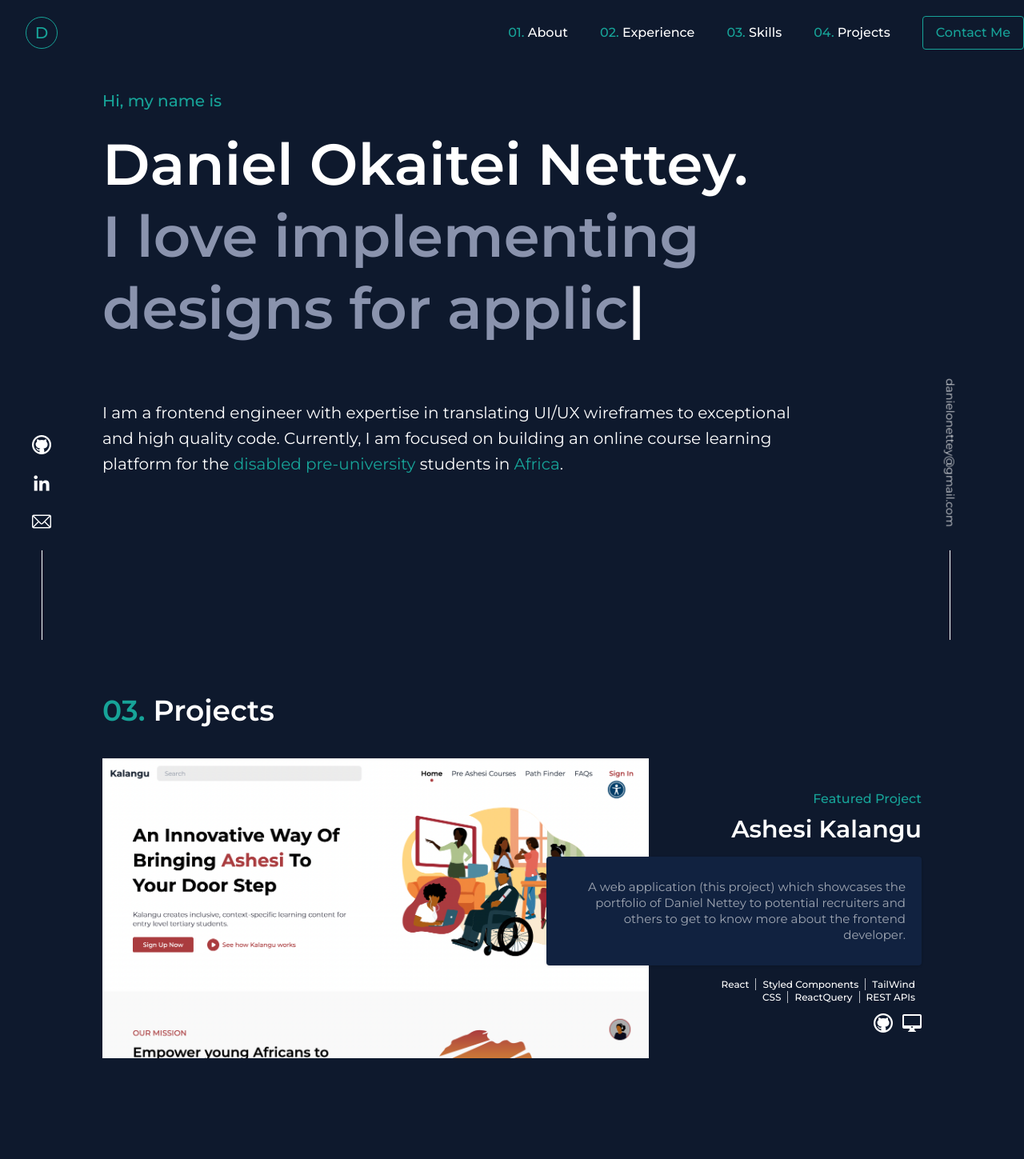
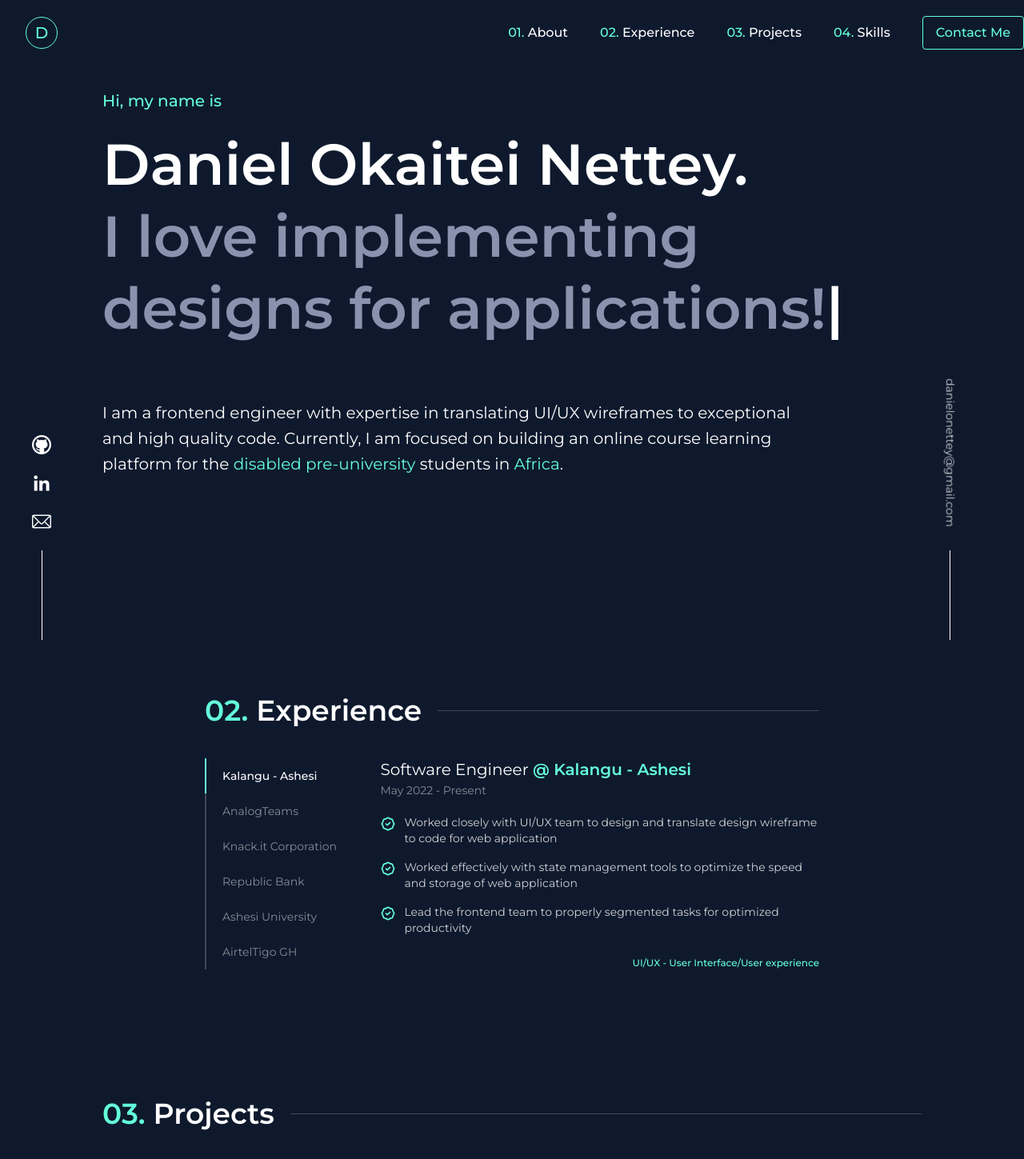
Before and after one commit to danielonettey/Porfolio, a React (Create React App) app: page / in a window 1280 px wide. Shown: the top 1449 px of the page at 80% size. Built offline with nearby package versions, Linux system fonts and the light colour scheme.

Commit message:
Experience Section Added

```diff
--- a/src/components/DynamicText.js
+++ b/src/components/DynamicText.js
@@ -3,47 +3,47 @@ import React, { useEffect, useState } from 'react'
 const DynamicText = () => {
     const welcomeText = "Daniel Okaitei Nettey. I love implementing designs for applications!"
 
-    const [welcome, setWelcome] = useState("")
+    const [welcome, setWelcome] = useState("Daniel Okaitei Nettey. I love implementing designs for applications!")
     const [wordIndex, setWordIndex] = useState(1)
     const [add, setAdd] = useState(true);
 
-    // Typing Effect
-    useEffect(() => {
-        const timer = setTimeout(() => {
-            if (wordIndex <= welcomeText.length) {
-                setWelcome(welcomeText.substring(0, wordIndex))
-            }
-        }, 100);
+    // // Typing Effect
+    // useEffect(() => {
+    //     const timer = setTimeout(() => {
+    //         if (wordIndex <= welcomeText.length) {
+    //             setWelcome(welcomeText.substring(0, wordIndex))
+    //         }
+    //     }, 100);
 
-        if (wordIndex === 22) {
-            setAdd(true)
-        }
+    //     if (wordIndex === 22) {
+    //         setAdd(true)
+    //     }
 
-        if (wordIndex === welcomeText.length) {
-            setTimeout(() => {
-                setAdd(false)
-            }, 5 * 100)
-        }
+    //     if (wordIndex === welcomeText.length) {
+    //         setTimeout(() => {
+    //             setAdd(false)
+    //         }, 5 * 100)
+    //     }
 
-        return () => {
-            clearInterval(timer);
-        }
-    }, [wordIndex, add])
+    //     return () => {
+    //         clearInterval(timer);
+    //     }
+    // }, [wordIndex, add])
 
 
-    // Add or remove text using typing effect
-    useEffect(() => {
-        if (wordIndex === welcomeText.length) {
-            setTimeout(() => {
-                setWordIndex(wordIndex - 1)
-            }, 2 * 1000)
-        }
-        setWordIndex(add ? wordIndex + 1 : wordIndex - 1)
+    // // Add or remove text using typing effect
+    // useEffect(() => {
+    //     if (wordIndex === welcomeText.length) {
+    //         setTimeout(() => {
+    //             setWordIndex(wordIndex - 1)
+    //         }, 2 * 1000)
+    //     }
+    //     setWordIndex(add ? wordIndex + 1 : wordIndex - 1)
 
-    }, [welcome])
+    // }, [welcome])
 
     return (
-        <p className='text-2xl sm:text-6xl md:text-7xl font-semibold sm:!leading-tight  h-24 sm:h-80'>
+        <p className='text-2xl sm:text-4xl md:text-5xl lg:text-7xl font-semibold sm:!leading-tight  h-24 sm:h-36 md:h-48 lg:h-80'>
             {welcome.substring(0, 22)}
             <br />
             <span className='text-[#8A93AD]'>
--- a/src/components/Navbar/Navbar.js
+++ b/src/components/Navbar/Navbar.js
@@ -17,11 +17,11 @@ const Navbar = () => {
             path: ''
         },
         {
-            name: 'Skills',
+            name: 'Projects',
             path: ''
         },
         {
-            name: 'Projects',
+            name: 'Skills',
             path: ''
         },
     ]
@@ -30,7 +30,7 @@ const Navbar = () => {
             <div className='w-10 h-10 rounded-full border  border-secondary flex items-center justify-center'>
                 <p className='text-secondary font-medium text-xl'>D</p>
             </div>
-            <div className='hidden md:flex items-center space-x-10'>
+            <div className='hidden lg:flex items-center space-x-10'>
                 {
                     navLinks.map((navLink, index) => (
                         <button key={index} className='font-medium hover:text-[#8A93AD] py-2' onClick={() => navigate(navLink.path)}>
@@ -44,7 +44,7 @@ const Navbar = () => {
                 </a>
             </div>
 
-            <div className='flex md:hidden mr-2'>
+            <div className='flex lg:hidden mr-2'>
                 <button>
                     <MenuAlt3Icon className='w-10 text-secondary' />
                 </button>
--- a/src/components/ProjectCard.js
+++ b/src/components/ProjectCard.js
@@ -1,5 +1,3 @@
-import { CodeIcon } from '@heroicons/react/outline'
-import { LinkIcon } from '@heroicons/react/solid'
 import React from 'react'
 import GithubIcon from '../assets/icons/GitHubIcon.png'
 import ComputerIcon from '../assets/icons/ComputerIcon.png'
@@ -8,11 +6,12 @@ import ComputerIcon from '../assets/icons/ComputerIcon.png'
 const ProjectCard = ({ image, name, description, demo, github, resources, right }) => {
     return (
         <div className='sm:flex items-center'>
-            {/* Image of Project */}
+            {/* Image */}
             <div className=' md:w-2/3'>
                 <img src={image} className='w-full z-0' />
             </div>
 
+            {/* Details  */}
             <div className={`md:w-1/3 text-center ${right ? 'sm:text-right' : 'sm:text-left order-first z-20'} `}>
                 <p className=' text-secondary font-medium pt-2 sm:py-2 text-xs sm:text-base'>Featured Project</p>
                 <p className='hover:text-secondary font-semibold text-xl sm:text-3xl'>{name}</p>
@@ -20,19 +19,20 @@ const ProjectCard = ({ image, name, description, demo, github, resources, right
                     <p className='text-white/60 text-sm sm:text-[15px]'>
                         {description}
                     </p>
-                    {/* <p className='text-white pt-2'>This is hosted on the netlify platform.</p> */}
                 </div>
+
+                {/* Resources  */}
                 <div className='px-2 flex justify-between text-white font-medium text-xs'>
-                    <p className='divide-x divide-white/70 divid space-x-2'>
+                    <p className='divide-x divide-white/70 space-x-2'>
                         {
                             resources.map((resource, index) => (
                                 <span key={index} className='pl-2 first:pl-0'>{resource}</span>
                             ))
                         }
                     </p>
+                </div>
 
-
-                </div>
+                {/* External Links  */}
                 <div className={`flex mt-3 justify-center ${right ? 'sm:justify-end ' : 'sm:justify-start '} space-x-3`}>
                     <a href={github} target="_blank" className="cursor-pointer">
                         <img src={GithubIcon} className=' w-6' />
--- /dev/null
+++ b/src/components/Sections/ContactSection.js
@@ -0,0 +1,23 @@
+import React from 'react'
+
+const ContactSection = () => {
+    return (
+        <div className='space-y-2 max-w-2xl mt-20 sm:mt-40 pb-20 sm:pb-40 mx-auto text-center'>
+            <p className='text-secondary font-medium text-xs sm:text-lg'>What's Next?</p>
+            <p className='text-2xl sm:text-5xl pb-3 font-semibold'>Get In Touch With Me</p>
+            <p className='text-[#8A93AD] text-sm sm:text-lg'>
+                I am currently looking forward to joining an impact driven organization
+                with a strong vision and clear direction. Kindly reach out to me and
+                I will do my best toget back to you as soon as possible.
+            </p>
+            {/* Contact Me button  */}
+            <div className='pt-5 sm:pt-10'>
+                <a href='mailto:dnettey3@gmail.com' className='font-medium border border-secondary text-secondary px-6 rounded py-3 text-xs sm:text-base'>
+                    Contact Me
+                </a>
+            </div>
+        </div>
+    )
+}
+
+export default ContactSection
--- /dev/null
+++ b/src/components/Sections/ExperienceSection.js
@@ -0,0 +1,70 @@
+import { BadgeCheckIcon } from '@heroicons/react/outline'
+import React, { useState } from 'react'
+import experiences from '../../data/experiences';
+import SubHeader from '../SubHeader'
+
+const ExperienceSection = () => {
+    const [currentTab, setCurrentTab] = useState(0);
+
+    return (
+        <div className='mb-20 sm:my-20 sm:pt-20 max-w-3xl mx-auto'>
+            <SubHeader title='Experience' index={2} />
+
+            <div className='sm:grid sm:grid-cols-7'>
+                <ExperienceTabs experiences={experiences} setCurrentTab={setCurrentTab} currentTab={currentTab} />
+                <ExperienceDetailCard title={experiences[currentTab].title} company={experiences[currentTab].company}
+                    duration={experiences[currentTab].duration} roles={experiences[currentTab].roles}
+                    extra={experiences[currentTab].extra} />
+            </div>
+        </div>
+    )
+}
+
+const ExperienceDetailCard = ({ title, company, duration, roles, extra }) => {
+    return (
+        <div className='sm:col-span-5 flex flex-col justify-between mt-5 sm:mt-0'>
+            <div>
+                <p className='pb-0.5 sm:text-xl'>
+                    {title} <span className='text-secondary font-semibold'>@ {company}</span>
+                </p>
+                <p className='text-white/50 text-xs sm:text-sm pb-3 sm:pb-5'>
+                    {duration}
+                </p>
+
+                <div className='space-y-3 sm:space-y-4'>
+                    {
+                        roles.map((role, index) => (
+                            <div className='flex space-x-2.5 items-start' key={index}>
+                                <BadgeCheckIcon className='w-4 sm:w-5 mt-0.5 text-secondary flex-none' />
+                                <p className='text-white/80 text-xs sm:text-sm'>
+                                    {role}
+                                </p>
+                            </div>
+                        ))
+                    }
+                </div>
+            </div>
+
+            <p className='text-xs font-medium text-right text-secondary pt-2'>{extra}</p>
+
+        </div>
+    )
+}
+
+const ExperienceTabs = ({ experiences, setCurrentTab, currentTab }) => {
+    return (
+        <div className='flex flex-col col-span-2'>
+            {
+                experiences.map((experience, index) => (
+                    <button className={`border-l-2 pl-3 sm:pl-5 text-left text-xs sm:text-sm py-1.5 sm:py-3
+                             ${index === currentTab ? 'border-secondary font-medium' : 'text-white/50 border-white/20'}`}
+                        key={index} onClick={() => setCurrentTab(index)}>
+                        {experience.company}
+                    </button>
+                ))
+            }
+        </div>
+    )
+}
+
+export default ExperienceSection
--- /dev/null
+++ b/src/components/Sections/ProjectSection.js
@@ -0,0 +1,23 @@
+import React from 'react'
+import projects from '../../data/projects'
+import ProjectCard from '../ProjectCard'
+import SubHeader from '../SubHeader'
+
+const ProjectSection = () => {
+    return (
+        <div className='sm:my-20 sm:pt-20'>
+            <SubHeader title='Projects' index={3} />
+
+            <div className='space-y-10 sm:space-y-32'>
+                {
+                    projects.map((project, index) => (
+                        <ProjectCard right={index % 2 === 0} image={project.image} name={project.name} github={project.github}
+                            demo={project.demo} description={project.description} resources={project.resources} />
+                    ))
+                }
+            </div>
+        </div>
+    )
+}
+
+export default ProjectSection
--- a/src/components/SocialsSection.js
+++ b/src/components/Sections/SocialsSection.js
@@ -1,7 +1,7 @@
 import React from 'react'
-import GithubIcon from '../assets/icons/GitHubIcon.png'
-import LinkedInIcon from '../assets/icons/LinkedinIcon.png'
-import EmailIcon from '../assets/icons/EmailIcon.png'
+import GithubIcon from '../../assets/icons/GitHubIcon.png'
+import LinkedInIcon from '../../assets/icons/LinkedinIcon.png'
+import EmailIcon from '../../assets/icons/EmailIcon.png'
 
 
 const SocialsSection = () => {
--- /dev/null
+++ b/src/components/SubHeader.js
@@ -0,0 +1,15 @@
+import React from 'react'
+
+const SubHeader = ({title, index}) => {
+    return (
+        <div className='flex items-center space-x-5 mb-3 sm:mb-10 '>
+            <p className='text-2xl sm:text-4xl font-semibold flex-none'>
+                <span className='text-secondary '>0{index}. </span>
+                {title}
+            </p>
+            <span className='h-px w-full bg-white/20'></span>
+        </div>
+    )
+}
+
+export default SubHeader
--- /dev/null
+++ b/src/data/experiences.js
@@ -0,0 +1,66 @@
+const experiences = [
+    {
+        title: 'Software Engineer',
+        company: 'Kalangu - Ashesi',
+        duration: 'May 2022 - Present',
+        roles: [
+            "Worked closely with UI/UX team to design and translate design wireframe to code for web application",
+            "Worked effectively with state management tools to optimize the speed and storage of web application",
+            "Lead the frontend team to properly segmented tasks for optimized productivity"
+        ],
+        extra:'UI/UX - User Interface/User experience'
+    },
+    {
+        title: 'Software Engineer',
+        company: 'AnalogTeams',
+        duration: 'February 2022 - May 2022',
+        roles: [
+            "Implemented exact replicas of design screens for android, iOS and web devices",
+            "Developed functionalities on both mobile and web applications to enable user communication",
+            "Worked closely with project manager to develop tickers and test applications"
+        ]
+    },
+    {
+        title: 'Software Engineer',
+        company: 'Knack.it Corporation',
+        duration: 'January 2020 - July 2021',
+        roles: [
+            "Translated UI/UX design wireframes to actual code for its web application",
+            "Developed the iOS and android mobile applications for user game management",
+            "Collaborated with the UI/UX designer to ensure technical feasibility of designs"
+        ]
+    },
+    {
+        title: 'Software Engineer Intern',
+        company: 'Republic Bank',
+        duration: 'June 2020 - August 2020',
+        roles: [
+            "Designed and developed an iOS and android mobile application for staff referrals",
+            "Designed and developed a web application for the management of staff referrals",
+            "Worked closely with the head of IT to collect data, implement and test application"
+        ]
+    },
+    {
+        title: 'Programming Tutor',
+        company: 'Ashesi University',
+        duration: 'January 2018 - December 2019',
+        roles: [
+            "Initiated fun-based teaching skills which motivated freshmen to learn python and MIT app inventor",
+            "Organized revision sessions for freshman python students which enabled 90% pass in the course",
+            "Worked closely with the lecturer to manage a class of over 200 students"
+        ]
+    },
+    {
+        title: 'Software Engineer Intern',
+        company: 'AirtelTigo GH',
+        duration: 'July 2018 - September 2018 ',
+        roles: [
+            "Built a java application to help engineers identify cell sites easily while on field",
+            "Used macros and *VBA to simplify processes in Ms Excel which improved the company’s efficiency",
+            "Analysed and reported on incidents at its cell sites across Ghana"
+        ],
+        extra: '*VBA - Visual Basic for Applications'
+    }
+]
+
+export default experiences
--- a/src/pages/HomePage.js
+++ b/src/pages/HomePage.js
@@ -2,10 +2,10 @@ import React, { useEffect, useState } from 'react'
 import DynamicText from '../components/DynamicText'
 import Navbar from '../components/Navbar/Navbar'
 import ProjectCard from '../components/ProjectCard'
-import SocialsSection from '../components/SocialsSection'
-import projects from '../data/projects'
-
-
+import ContactSection from '../components/Sections/ContactSection'
+import ExperienceSection from '../components/Sections/ExperienceSection'
+import ProjectSection from '../components/Sections/ProjectSection'
+import SocialsSection from '../components/Sections/SocialsSection'
 
 // https://brittanychiang.com/
 
@@ -17,9 +17,9 @@ const HomePage = () => {
                 <Navbar />
                 <div className='max-w-5xl mx-auto relative'>
                     <div className='space-y-5 pt-28 pb-16 sm:py-28'>
-                        <p className='text-sm md:text-xl text-secondary font-medium'>Hi, my name is</p>
+                        <p className='text-xs sm:text-sm md:text-xl text-secondary font-medium'>Hi, my name is</p>
                         <DynamicText subIndex={22} />
-                        <p className='text-sm md:text-xl md:leading-8 max-w-4xl'>
+                        <p className='text-xs sm:text-sm md:text-xl md:leading-8 max-w-4xl'>
                             I am a frontend engineer with expertise in translating UI/UX wireframes to
                             exceptional and high quality code. Currently, I am focused on building
                             an online course learning platform for the
@@ -28,41 +28,10 @@ const HomePage = () => {
                         </p>
                     </div>
 
-                    {/* Project Section  */}
-                    <div className='sm:my-20 sm:pt-20'>
-                        <p className='text-2xl sm:text-4xl font-semibold'>
-                            <span className='text-secondary '>03. </span>
-                            Projects
-                        </p>
-
-                        <div className='mt-3 sm:mt-10 space-y-10 sm:space-y-32'>
-                            {
-                                projects.map((project, index) => (
-                                    <ProjectCard right={index % 2 === 0} image={project.image} name={project.name} github={project.github}
-                                       demo={project.demo} description={project.description} resources={project.resources} />
-                                ))
-                            }
-                        </div>
-                    </div>
-
-                    {/* Contact Section  */}
-                    <div className='space-y-2 max-w-2xl mt-20 sm:mt-40 pb-20 sm:pb-40 mx-auto text-center'>
-                        <p className='text-secondary font-medium text-xs sm:text-lg'>What's Next?</p>
-                        <p className='text-2xl sm:text-5xl pb-3 font-semibold'>Get In Touch With Me</p>
-                        <p className='text-[#8A93AD] text-sm sm:text-lg'>
-                            I am currently looking forward to joining an impact driven organization
-                            with a strong vision and clear direction. Kindly reach out to me and
-                            I will do my best toget back to you as soon as possible.
-                        </p>
-                        {/* Contact Me button  */}
-                        <div className='pt-5 sm:pt-10'>
-                            <a href='mailto:dnettey3@gmail.com' className='font-medium border border-secondary text-secondary px-6 rounded py-3 text-xs sm:text-base'>
-                                Contact Me
-                            </a>
-                        </div>
-                    </div>
+                    <ExperienceSection />
+                    <ProjectSection />
+                    <ContactSection />
                 </div>
-
 
                 {/* Socials Section  */}
                 <SocialsSection />
--- a/tailwind.config.js
+++ b/tailwind.config.js
@@ -7,7 +7,7 @@ module.exports = {
       },
       colors: {
         primary: '#AA3C3F',
-        secondary: '#17A398',
+        secondary: '#64ffda',
         backColor: '#0E192D'
       }
 
```
